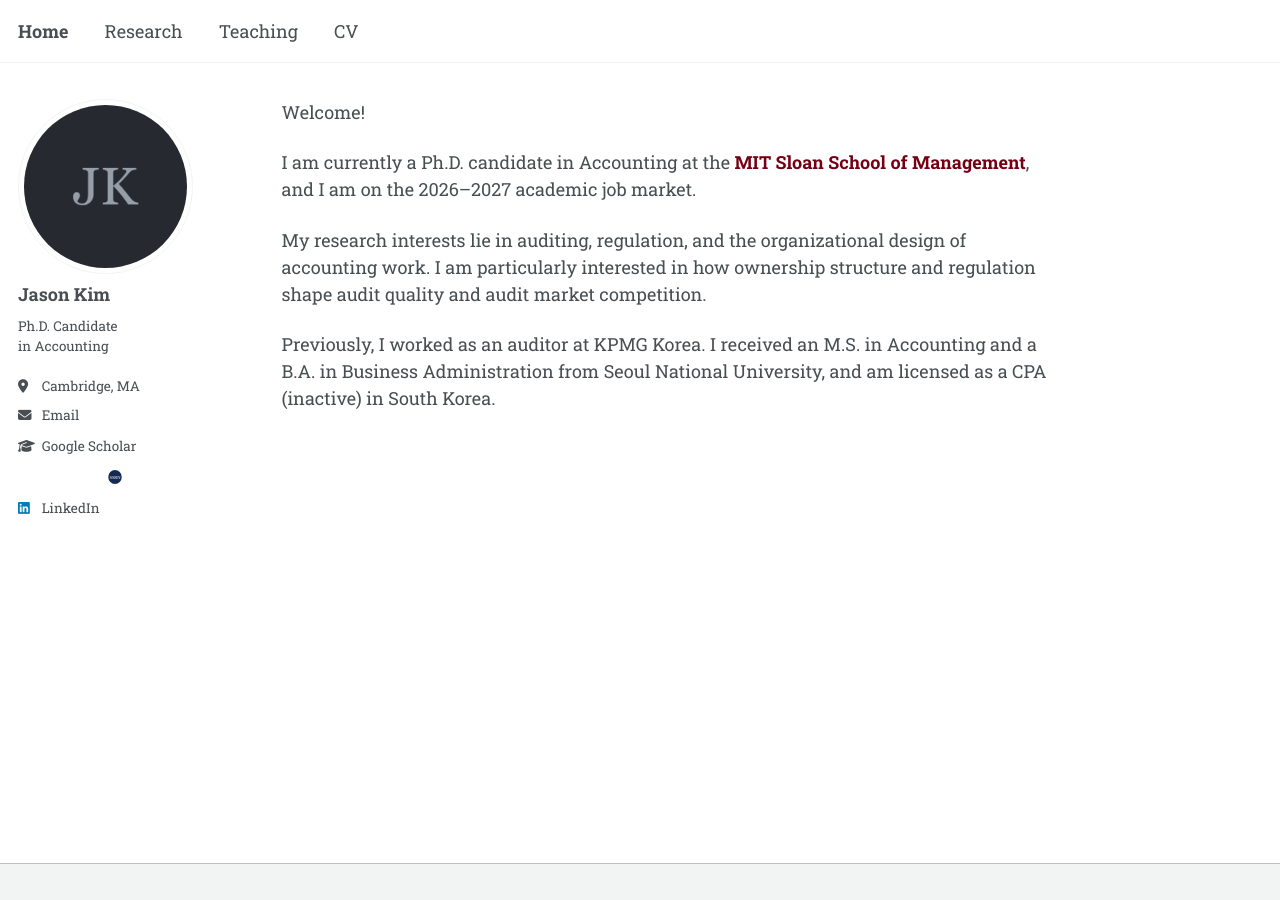
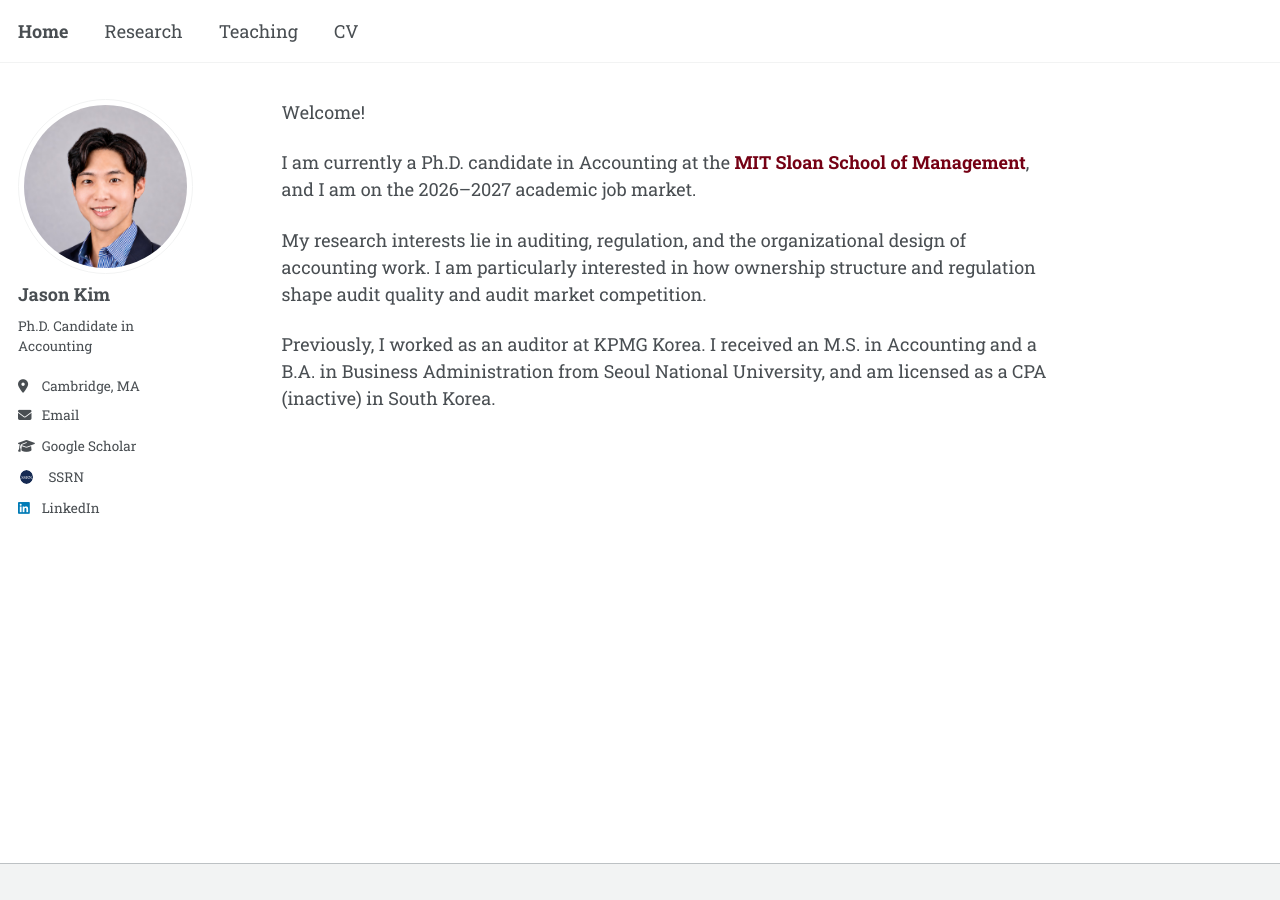
Before and after one commit to jgkim262/jgkim262.github.io, a Jekyll site: the page built from _pages/about.md, in a window 1280 px wide. Built offline with Jekyll 4.4.1, drawn with Linux system fonts in a browser that asks for light colours; a style sheet for code colours, icons or effects is not loaded.

Commit message:
Add real headshot, fix SSRN icon alignment, adjust sidebar line break
Co-Authored-By: Claude Opus 5 (1M context) <noreply@anthropic.com>

```diff
--- a/_config.yml
+++ b/_config.yml
@@ -25,7 +25,7 @@ author:
   avatar           : "profile.jpg"
   name             : "Jason Kim"
   pronouns         : # example: "she/her"
-  bio              : "Ph.D. Candidate<br>in Accounting"
+  bio              : "Ph.D. Candidate in<br>Accounting"
   location         : "Cambridge, MA"
   employer         : # blank hides the line in the sidebar
   uri              : # URL
--- a/_sass/include/_utilities.scss
+++ b/_sass/include/_utilities.scss
@@ -195,11 +195,15 @@ body:hover .visually-hidden button {
 
 /* Image-based sidebar icons (e.g. the SSRN badge), sized to match the
    1.25em-wide fa-fw font icons they sit alongside */
-.author__custom-icon {
-  // A solid image fills its whole box, whereas a Font Awesome glyph sits
-  // smaller inside its 1.25em fa-fw box. So draw it at 1em and pad either
-  // side, keeping the total 2.25em (1.25em box + 0.5em padding + 0.5em
-  // margin) so the labels stay flush with the font-icon rows.
+// Image-based sidebar icons (e.g. the SSRN badge). The selector is qualified
+// with .sidebar img so it outranks the theme's `.sidebar img { width: 100% }`,
+// which otherwise stretches the icon's box and shoves its label to the right.
+//
+// A solid image fills its whole box, whereas a Font Awesome glyph sits smaller
+// inside its 1.25em fa-fw box. So draw it at 1em and pad either side, keeping
+// the total 2.25em (1.25em box + 0.5em padding + 0.5em margin) so the labels
+// line up with the font-icon rows.
+.sidebar img.author__custom-icon {
   width: 1em;
   height: 1em;
   vertical-align: -0.125em;
```
Also changed, not shown: images/profile.jpg.
